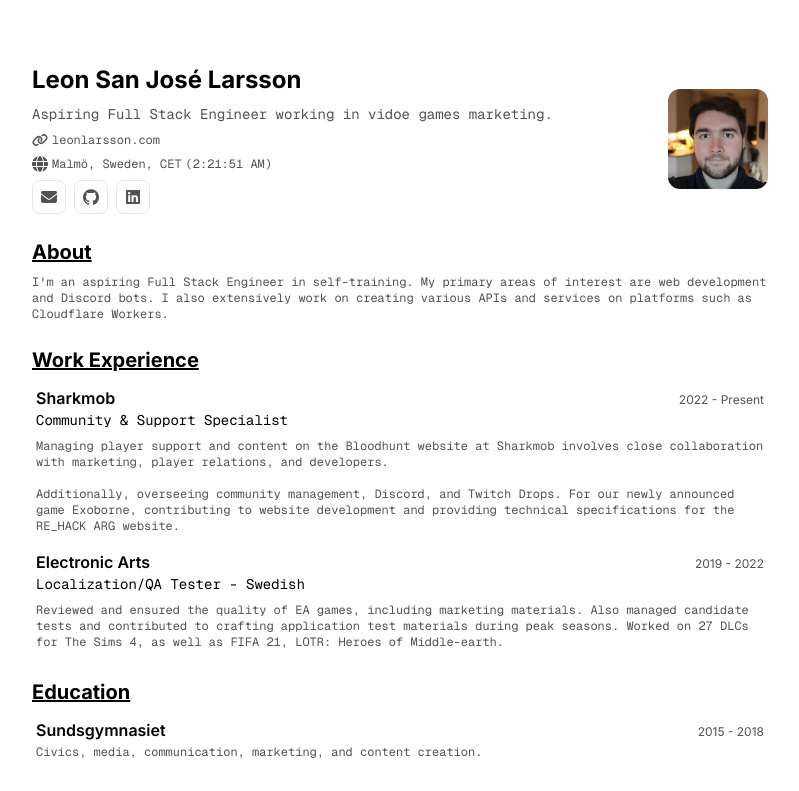
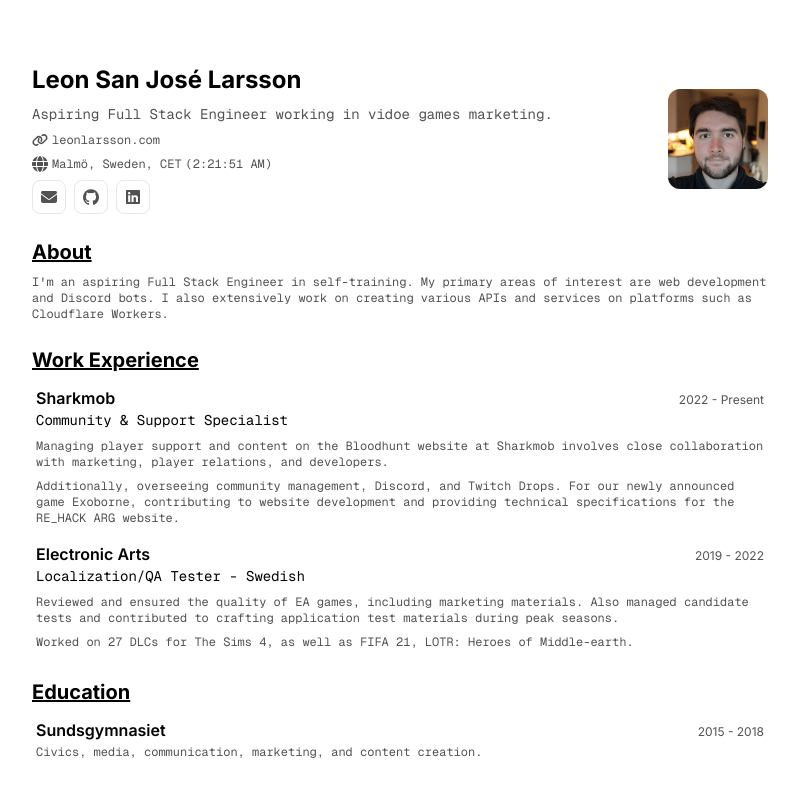
Before and after one commit to leonlarsson/leon-home, a Next.js app: page /cv-new in a window 1280 px wide. Shown: the top 791 px of the page, without its empty margins (240-1039 px from the left). Built offline with nearby package versions, Linux system fonts and the light colour scheme.

Commit message:
cv-new: change approach to desc. linebreaks

```diff
--- a/app/(cv-new)/cv-new/page.tsx
+++ b/app/(cv-new)/cv-new/page.tsx
@@ -69,15 +69,17 @@ export default () => {
               title: "Community & Support Specialist",
               company: "Sharkmob",
               companyUrl: "https://sharkmob.com",
-              description:
-                "Managing player support and content on the Bloodhunt website at Sharkmob involves close collaboration with marketing, player relations, and developers.\n\nAdditionally, overseeing community management, Discord, and Twitch Drops. For our newly announced game Exoborne, contributing to website development and providing technical specifications for the RE_HACK ARG website.",
+              description: [
+                "Managing player support and content on the Bloodhunt website at Sharkmob involves close collaboration with marketing, player relations, and developers.",
+                "Additionally, overseeing community management, Discord, and Twitch Drops. For our newly announced game Exoborne, contributing to website development and providing technical specifications for the RE_HACK ARG website.",
+              ],
               start: "2022",
             },
             {
               title: "Localization/QA Tester - Swedish",
               company: "Electronic Arts",
               companyUrl: "https://ea.com",
-              description: "Reviewed and ensured the quality of EA games, including marketing materials. Also managed candidate tests and contributed to crafting application test materials during peak seasons. Worked on 27 DLCs for The Sims 4, as well as FIFA 21, LOTR: Heroes of Middle-earth.",
+              description: ["Reviewed and ensured the quality of EA games, including marketing materials. Also managed candidate tests and contributed to crafting application test materials during peak seasons.", "Worked on 27 DLCs for The Sims 4, as well as FIFA 21, LOTR: Heroes of Middle-earth."],
               start: "2019",
               end: "2022",
             },
@@ -101,7 +103,13 @@ export default () => {
               </div>
 
               {/* Description */}
-              <p className="whitespace-pre-line font-geist-mono text-xs text-neutral-600">{description}</p>
+              <div className="flex flex-col gap-2">
+                {description.map(text => (
+                  <p key={text} className="font-geist-mono text-xs text-neutral-600">
+                    {text}
+                  </p>
+                ))}
+              </div>
             </div>
           ))}
         </div>
@@ -115,7 +123,7 @@ export default () => {
             {
               school: "Sundsgymnasiet",
               schoolUrl: "https://vellinge.se/sundsgymnasiet/",
-              description: "Civics, media, communication, marketing, and content creation.",
+              description: ["Civics, media, communication, marketing, and content creation."],
               start: "2015",
               end: "2018",
             },
@@ -135,7 +143,13 @@ export default () => {
               </div>
 
               {/* Description */}
-              <p className="font-geist-mono text-xs text-neutral-600">{description}</p>
+              <div className="flex flex-col gap-2">
+                {description.map(text => (
+                  <p key={text} className="font-geist-mono text-xs text-neutral-600">
+                    {text}
+                  </p>
+                ))}
+              </div>
             </div>
           ))}
         </div>
```
